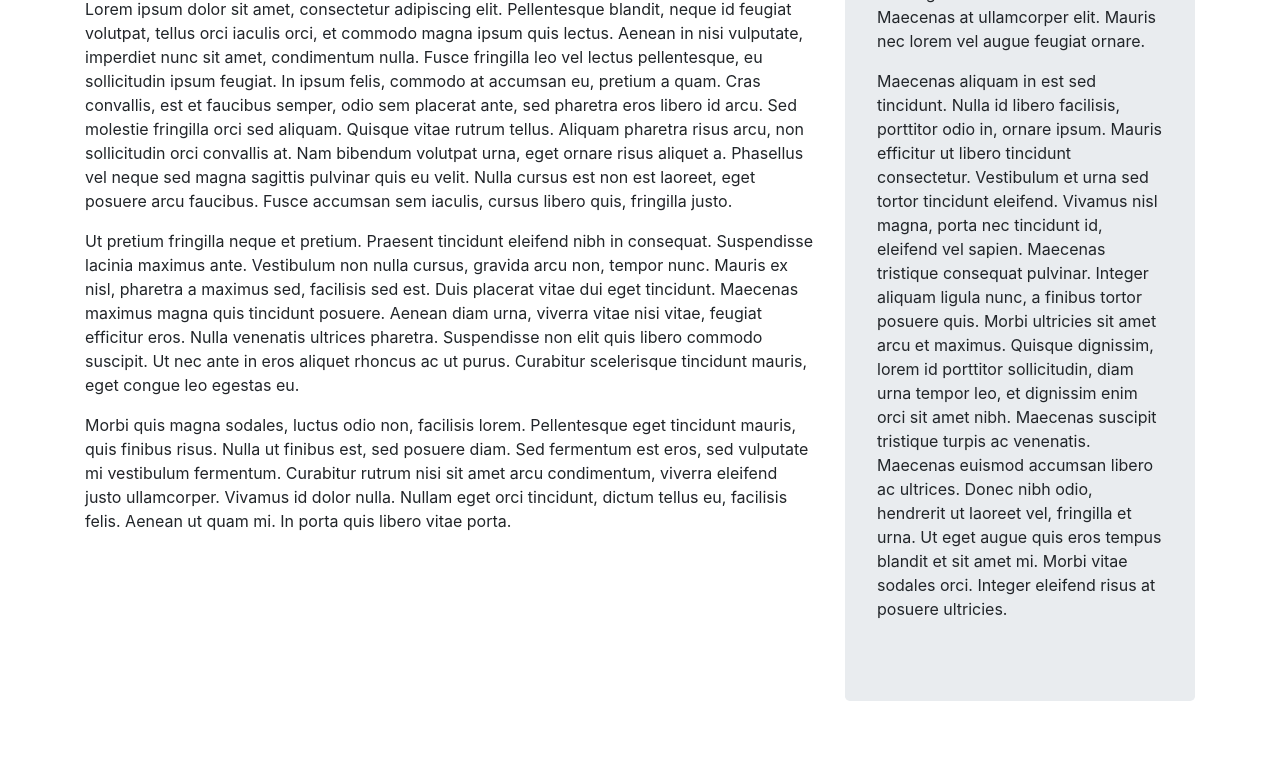
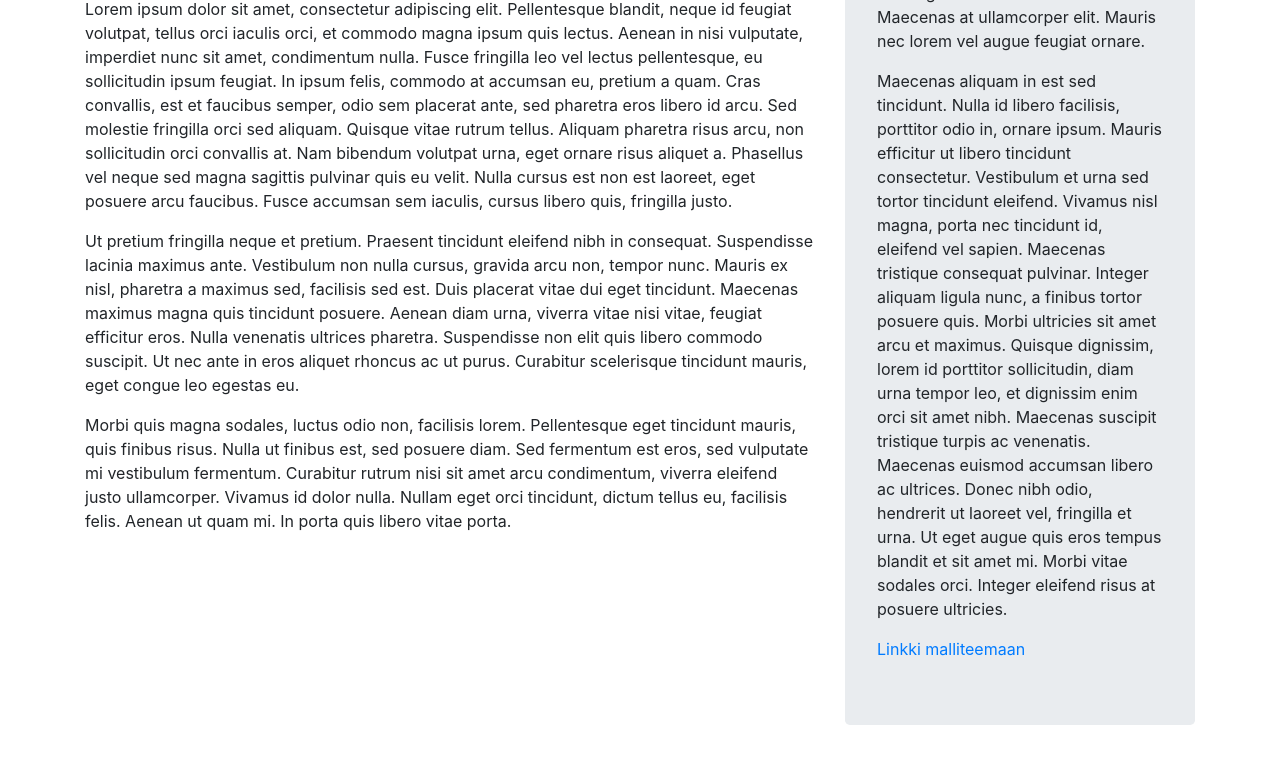
Before and after one commit to Orlian/Bootstrap_scss, a website: page index.html in a window 1280 px wide. Shown: the part 976-1733 px from the top of the page. Before the commit the page ends 1709 px from the top, so only its background shows below. Drawn offline with nearby package versions, Linux system fonts and the light colour scheme.

Commit message:
linkki malliteemaan lisätty

```diff
--- a/index.html
+++ b/index.html
@@ -143,6 +143,7 @@
                     tempus
                     blandit et sit amet mi. Morbi vitae sodales orci. Integer eleifend risus at posuere ultricies.
                 </p>
+                <a href="https://square-theme.github.io/index.html">Linkki malliteemaan</a>
             </div>
         </aside>
     </main>
```
